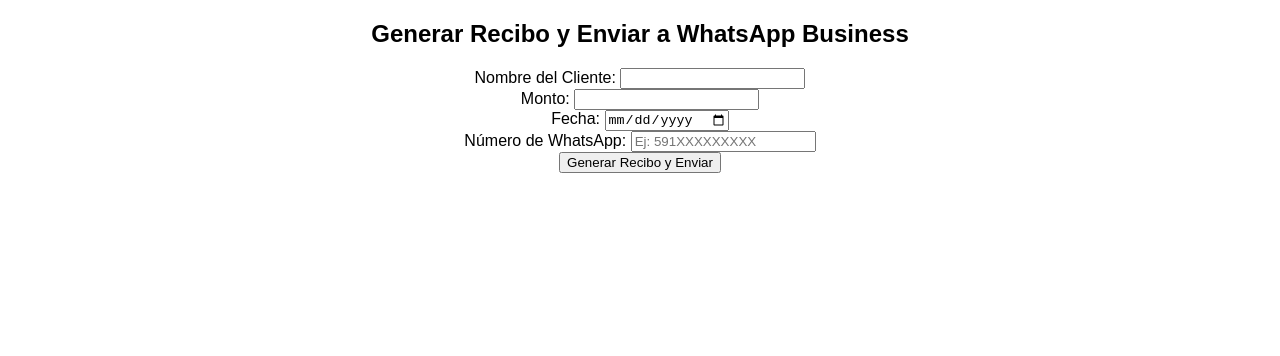
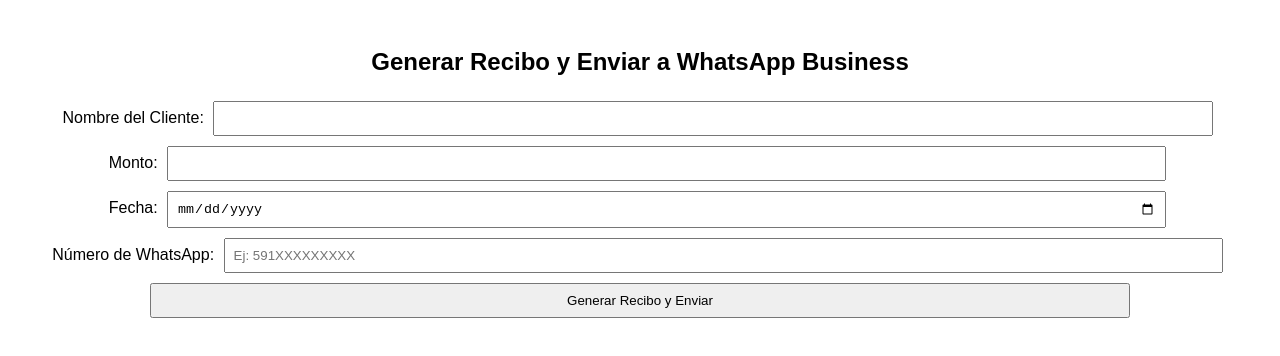
Before and after one commit to charlescero/Recibos-, a plain HTML site: page index.html in a window 1280 px wide. Drawn offline with nearby package versions, Linux system fonts and the light colour scheme.

Commit message:
index.html

```diff
--- a/index.html
+++ b/index.html
@@ -6,8 +6,9 @@
     <title>Generar Recibo y Enviar</title>
     <script src="https://cdnjs.cloudflare.com/ajax/libs/jspdf/2.5.1/jspdf.umd.min.js"></script>
     <style>
-        body { font-family: Arial, sans-serif; text-align: center; }
+        body { font-family: Arial, sans-serif; text-align: center; padding: 20px; }
         .recibo-preview { width: 300px; margin: auto; padding: 10px; border: 1px solid #000; text-align: left; background: #f4f4f4; }
+        input, button { margin: 5px; padding: 8px; width: 80%; }
     </style>
 </head>
 <body>
@@ -31,7 +32,7 @@
     </form>
 
     <script>
-        const scriptURL = "https://script.google.com/macros/s/AKfycbwsgju-pej9HB8AgQpoBql72aE8A1K3Bxk9e0dLzFJNyHWuom47UO0jZpFBcvWTXMKk/exec";
+        const scriptURL = "https://script.google.com/macros/s/AKfycbwcKhvB-k_bzLdS5_Vgi1K2nsAEV_xbnEbuCEuoXNUcYjJBvaLYOlrnoPoPi_S9wDqY/exec";
 
         async function generarYEnviarRecibo() {
             const { jsPDF } = window.jspdf;
```
